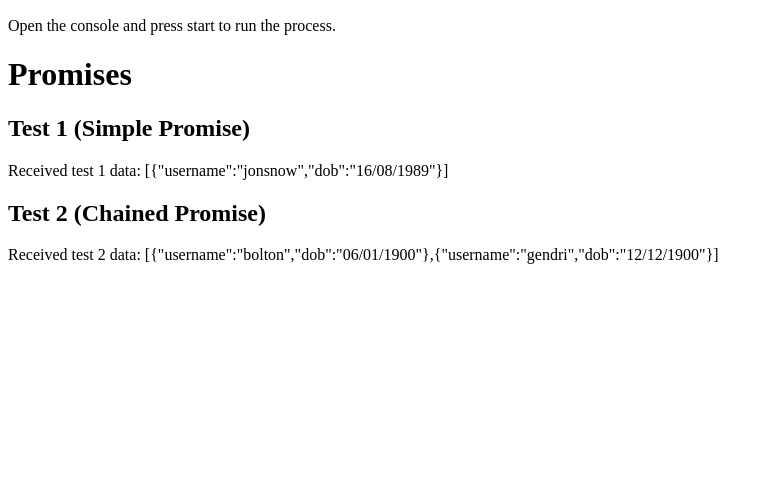
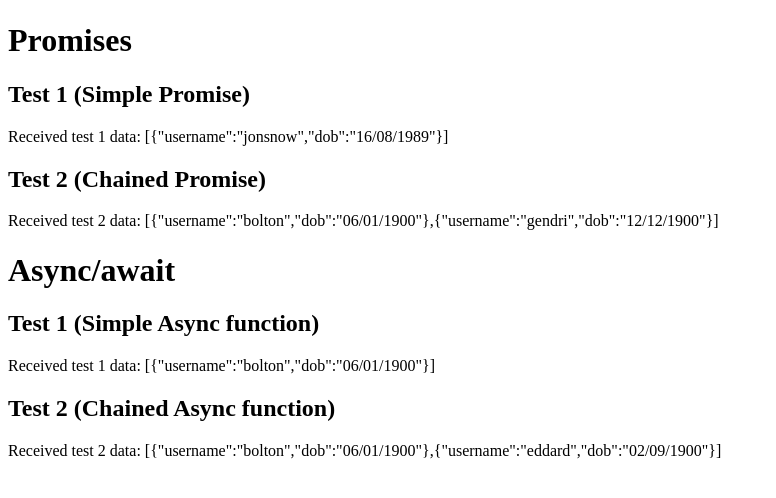
Before and after one commit to jaygould/async-javascript-examples, a website built with webpack: page index.html in a window 1280 px wide. Shown: the part 50-548 px from the top of the page, without its empty margins (0-776 px from the left). Built offline with nearby package versions, Linux system fonts and the light colour scheme.

Commit message:
Added async await simple and chain functions

```diff
--- a/app.js
+++ b/app.js
@@ -1,5 +1,9 @@
 import { simplePromise } from './examples/promise/simplePromise';
 import { chainPromise } from './examples/promise/chainPromise';
+import { simpleAsyncawait } from './examples/asyncawait/simpleAsync';
+import { chainAsyncawait } from './examples/asyncawait/chainAsync';
 
 simplePromise();
 chainPromise();
+simpleAsyncawait();
+chainAsyncawait();
--- /dev/null
+++ b/examples/asyncawait/chainAsync.js
@@ -0,0 +1,47 @@
+import { getUserData } from '../../server';
+
+//Data and DOM selector queries
+let $test2div = document
+	.getElementById('asyncawait')
+	.getElementsByClassName('test2content')[0];
+
+/********
+	/
+	/ Chained Async
+	/
+	/*******/
+export const chainAsyncawait = () => {
+	$test2div.innerHTML = 'Chained Async/await started...';
+
+	//use async keyword and await keyword means there's no chaining, and it looks
+	//like synchronous code
+	async function userDataFuntion() {
+		let users = await getUserData();
+		let updatedUsers = _addToData(users);
+		let finalUsers = await _saveUserData(updatedUsers);
+		$test2div.innerHTML = `Received test 2 data: ${JSON.stringify(finalUsers)}`;
+	}
+	userDataFuntion();
+};
+
+const _addToData = users => {
+	users.push({
+		username: 'eddard',
+		dob: '02/09/1900'
+	});
+	return users;
+};
+const _saveUserData = users => {
+	//save the user data (this would be asyncronous so we will simulate with a setTimeout)
+	return new Promise((resolve, reject) => {
+		setTimeout(() => {
+			let saveWasSucesfull = true;
+			if (saveWasSucesfull) {
+				resolve(users);
+			} else {
+				reject('failed');
+			}
+		}, 2500);
+		//
+	});
+};
--- /dev/null
+++ b/examples/asyncawait/simpleAsync.js
@@ -0,0 +1,21 @@
+import { getUserData } from '../../server';
+
+//Data and DOM selector queries
+let $test1div = document
+	.getElementById('asyncawait')
+	.getElementsByClassName('test1content')[0];
+
+/********
+	/
+	/ Simple Async
+	/
+	/*******/
+export const simpleAsyncawait = () => {
+	$test1div.innerHTML = 'Simple Async/await started...';
+	async function userDataFuntion() {
+		let users = await getUserData();
+		$test1div.innerHTML = `Received test 1 data: ${JSON.stringify(users)}`;
+	}
+
+	userDataFuntion();
+};
--- a/examples/promise/chainPromise.js
+++ b/examples/promise/chainPromise.js
@@ -42,7 +42,8 @@ export const chainPromise = () => {
 		.then(sortedUserData => {
 			//the final then() in the chain will be the resolved value for this chain,
 			//and we can access this value by another then() function
-			//from the userDataChain (below)
+			//from the userDataChain (below)\
+			console.log(sortedUserData);
 			return saveUserData(sortedUserData);
 		})
 		.catch(error => {
--- a/index.html
+++ b/index.html
@@ -11,11 +11,8 @@
   </head>
   <body>
     <img id="logo" src="assets/logo.png"  />
-    <p>
-      Open the console and press start to run the process.
-    </p>
-    <h1>Promises</h1>
     <div id="promise">
+      <h1>Promises</h1>
       <div>
         <h2>Test 1 (Simple Promise)</h2>
         <div class="test1content"></div>
@@ -25,6 +22,18 @@
         <div class="test2content"></div>
       </div>
     </div>
+
+    <div id="asyncawait">
+      <h1>Async/await</h1>
+      <div>
+        <h2>Test 1 (Simple Async function)</h2>
+        <div class="test1content"></div>
+      </div>
+      <div>
+        <h2>Test 2 (Chained Async function)</h2>
+        <div class="test2content"></div>
+      </div>
+    </div>
     <script src="dist/bundle.js"></script>
   </body>
 </html>
--- a/server/index.js
+++ b/server/index.js
@@ -1,6 +1,6 @@
 //Fake server to simulate asynchronous behaviour
-const userArray = [{ username: 'bolton', dob: '06/01/1900' }];
 export const getUserData = () => {
+	const userArray = [{ username: 'bolton', dob: '06/01/1900' }];
 	return new Promise((resolve, reject) => {
 		setTimeout(() => {
 			resolve(userArray);
```
